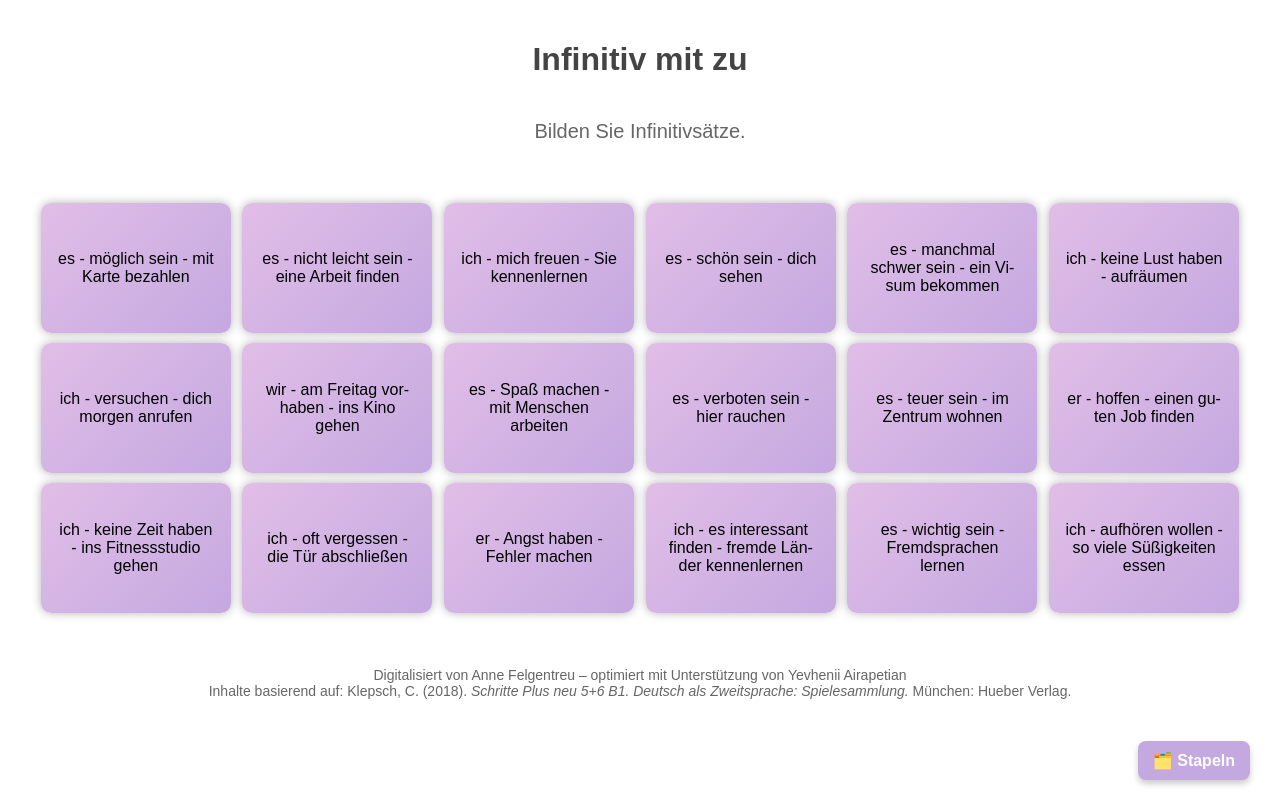
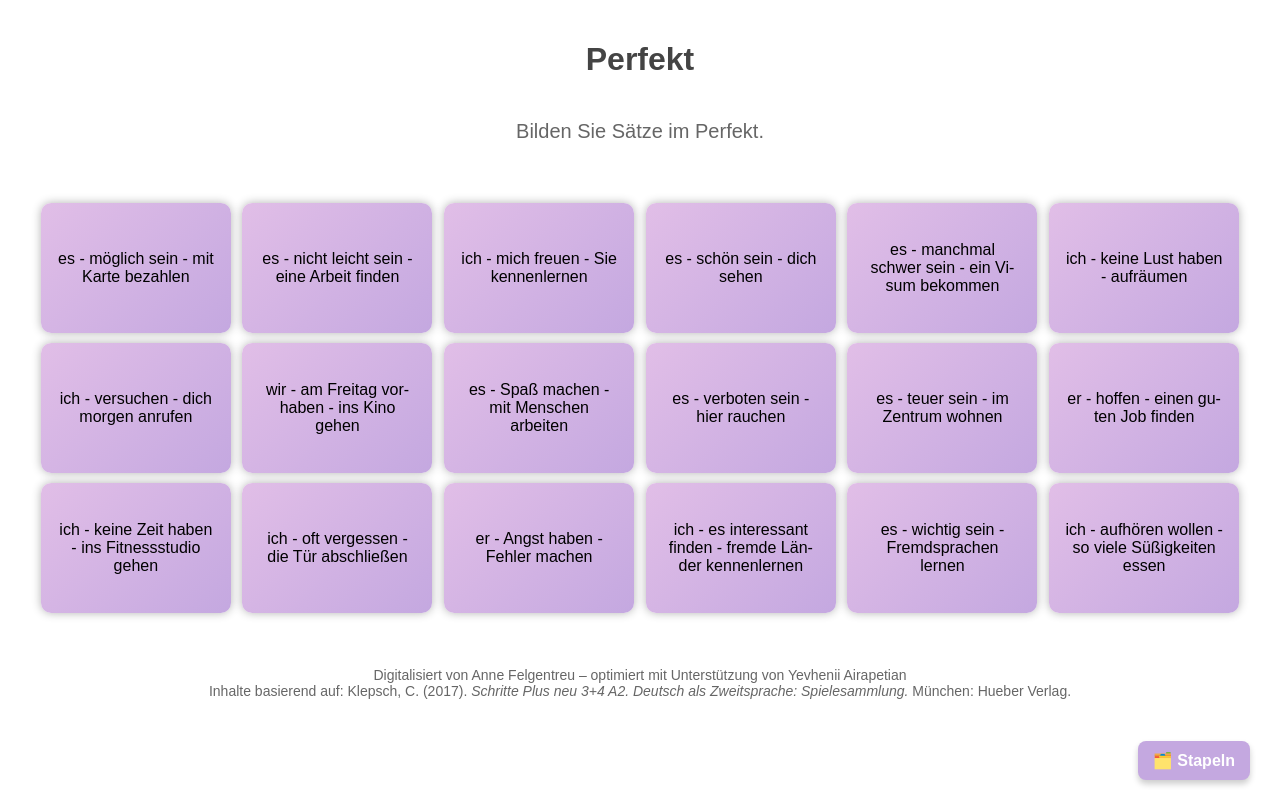
Before and after one commit to fragfrauanne/test_A2, a plain HTML site: page index.html in a window 1280 px wide. Drawn offline with Linux system fonts and the light colour scheme.

Commit message:
Update index.html

```diff
--- a/index.html
+++ b/index.html
@@ -4,13 +4,13 @@
 <head>
   <meta charset="UTF-8">
   <meta name="viewport" content="width=device-width, initial-scale=1.0, maximum-scale=1.0, user-scalable=no">
-  <title>B1 / GS5 / Infinitiv mit zu</title>
+      <title>A2 / GS1 / Perfekt</title>
   <link rel="stylesheet" href="styles.css">
 </head>
 
   <body>
-    <h1>Infinitiv mit zu</h1>
-    <p id="taskExplanation">Bilden Sie Infinitivsätze.</p>
+    <h1>Perfekt</h1>
+    <p id="taskExplanation">Bilden Sie Sätze im Perfekt.</p>
 
   <div class="cards-container grid-mode" id="cardsContainer"></div>
   <div class="fireworks" id="fireworks">🎆✨ Alles richtig! ✨🎆</div>
@@ -18,7 +18,7 @@
   <footer class="footer">
     <p>
       Digitalisiert von Anne Felgentreu – optimiert mit Unterstützung von Yevhenii Airapetian<br>
-      Inhalte basierend auf: Klepsch, C. (2018). <em>Schritte Plus neu 5+6 B1. Deutsch als Zweitsprache:
+      Inhalte basierend auf: Klepsch, C. (2017). <em>Schritte Plus neu 3+4 A2. Deutsch als Zweitsprache:
         Spielesammlung.</em> München: Hueber Verlag.
     </p>
   </footer>
```
